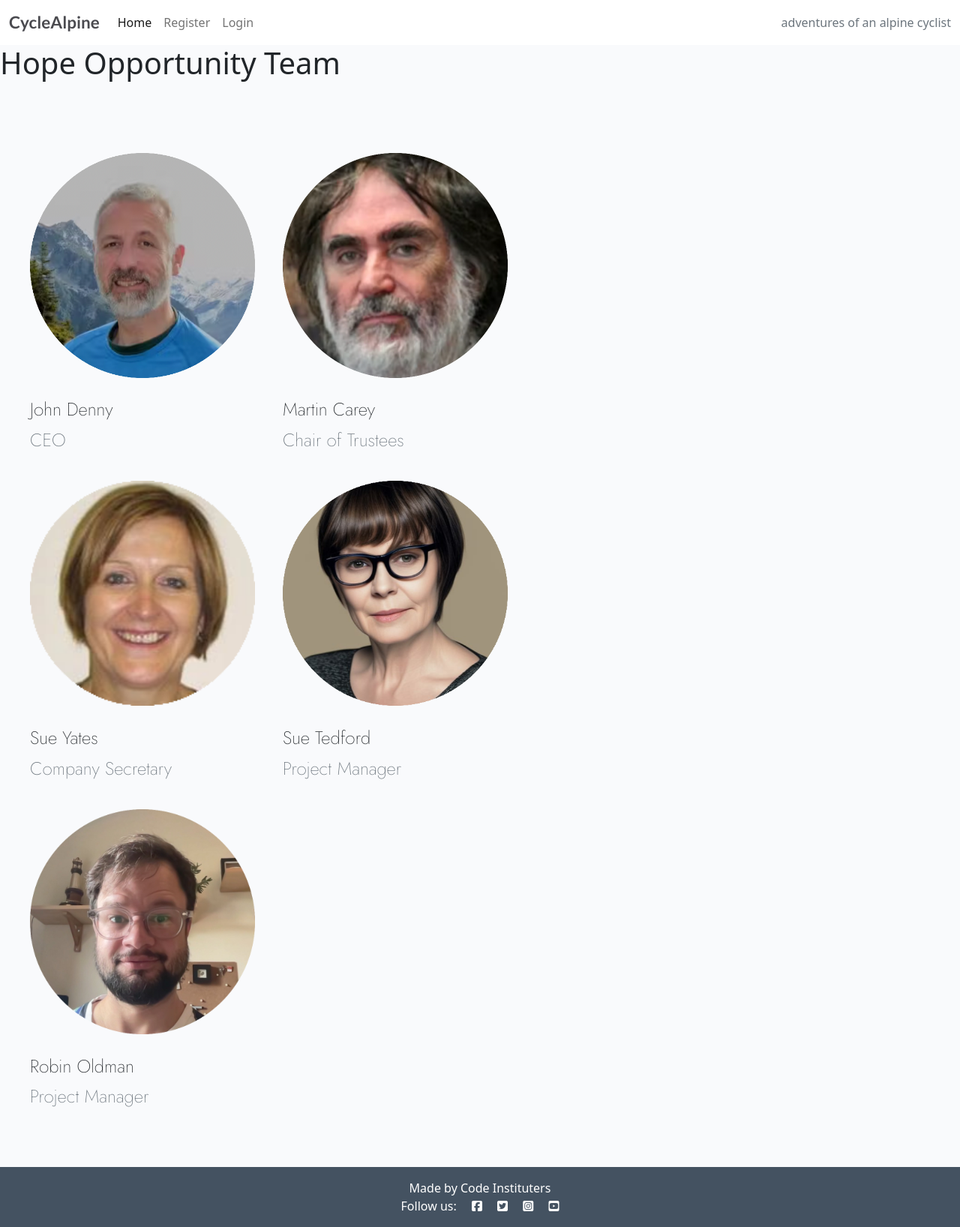
After one commit to robinoldman/cycle-site1, a Django app: page /team/ in a window 1280 px wide. The commit adds this page. Shown: the whole page at 75% size. Run offline with Django 3.2, Linux system fonts and the light colour scheme; some libraries are stand-ins or nearby versions.

Commit message:
add contacts page with photos of staff to team.html

```diff
--- a/cycle_site/urls.py
+++ b/cycle_site/urls.py
@@ -2,7 +2,7 @@ from . import views
 from django.urls import path
 from .views import event_detail
 from .views import set_routes
-from .views import millstatt_routes, villach_routes, wortersee_routes, badkleinkircheim_routes
+from .views import millstatt_routes, villach_routes, wortersee_routes, badkleinkircheim_routes, team_page
 
 
 urlpatterns = [
@@ -23,6 +23,7 @@ urlpatterns = [
     path('wortersee-routes/', wortersee_routes, name='wortersee'),
     path('badkleinkircheim-routes/', badkleinkircheim_routes, name='badkleinkircheim'),
     path('set_routes/', views.set_routes, name='set_routes'),
+    path('team/', team_page, name='team'),
     path('own_route_post/', views.own_route_post.as_view(), name='own_route_post'),
     path('<slug:slug>/', views.PostDetail.as_view(), name='post_detail'),
 
--- a/cycle_site/views.py
+++ b/cycle_site/views.py
@@ -47,6 +47,8 @@ def villach_routes(request):
     vill_routes = Route.objects.filter(route='villach')
     return render(request, 'villach_routes.html', {'routes': vill_routes})
 
+def team_page(request):
+    return render(request, 'team.html')
 
 def create_event(request):
     if request.method == 'POST':
--- a/static/css/style.css
+++ b/static/css/style.css
@@ -63,12 +63,14 @@ body {
 
 }
 .color-block1{
-    background-color:#488fff5c;
+    background-color:#acacac5c;
 
 }
 
 .row{
     padding: 40px;
+    font-family: Jost, sans-serif;
+    font-size: 3vh;
 
 }
 
--- a/templates/base.html
+++ b/templates/base.html
@@ -17,6 +17,9 @@
         integrity="sha384-gtEjrD/SeCtmISkJkNUaaKMoLD0//ElJ19smozuHV6z3Iehds+3Ulb9Bn9Plx0x4" crossorigin="anonymous">
         </script>
     <script src="https://kit.fontawesome.com/f012b4df15.js" crossorigin="anonymous"></script>
+    <style>
+        @import url('https://fonts.googleapis.com/css2?family=Jost:wght@200&display=swap');
+        </style>
     <link rel="stylesheet" href="{% static 'css/style.css' %}">
     <link rel="stylesheet" href="">
 </head>
--- a/templates/map.html
+++ b/templates/map.html
@@ -27,7 +27,7 @@
 </div>
 <div class="intro">
   <div class="row">
-    <div class="col-6 col-md-4"><img src="../static/images/austria_Fotor.jpg" alt="Image Description"></div>
+    <div class="col-6 col-md-4"><img src="https://images.pexels.com/photos/358532/pexels-photo-358532.jpeg?auto=compress&cs=tinysrgb&w=1260&h=750&dpr=2" alt="Image Description"></div>
     <div class="col-md-8">
       Embark on breathtaking routes that wind through scenic landscapes, from snow-capped peaks to rolling meadows. Feel the rush as you conquer challenging mountain passes, rewarded with awe-inspiring panoramic views at every turn.</div>
       <br><br>
@@ -55,7 +55,9 @@
     <div class="row">
       <div class="col-12 col-md-6 col-lg-3 mb-4">
         <div class="text-light image-container">
-          <img class="menu-image" src="https://images.pexels.com/photos/2270328/pexels-photo-2270328.jpeg?auto=compress&cs=tinysrgb&w=1260&h=750&dpr=2" alt="Austria Image">
+          <a href="team.html">
+          <img class="menu-image"  src="https://images.pexels.com/photos/2270328/pexels-photo-2270328.jpeg?auto=compress&cs=tinysrgb&w=1260&h=750&dpr=2" alt="Austria Image">
+          </a>
           <div class="overlay">
             <div class="overlay-content">publish a new route</div>
           </div>
--- /dev/null
+++ b/templates/team.html
@@ -0,0 +1,41 @@
+{% extends "base.html" %}
+{% block content %}
+<h1 class="title">Hope Opportunity Team</h1><br><br>
+
+<div class="col-sm-9 col-sm-offset-3 col-md-10 col-md-offset-2 main">
+
+    <div class="row placeholders">
+  <div class="col-xs-12 col-sm-6 col-md-4 placeholder">
+    <img src="../static/images/john1.png" class="img-responsive" alt="Generic placeholder thumbnail" width="200" height="200">
+    <h4><br>John Denny</h4>
+    <span class="text-muted">CEO<br><br></span>
+  </div>
+  <div class="col-xs-12 col-sm-6 col-md-4 placeholder">
+    <img src="../static/images/martin1.png" class="img-responsive" alt="Generic placeholder thumbnail" width="200" height="200">
+    <h4><br>Martin Carey<br></h4>
+    <span class="text-muted">Chair of Trustees<br><br></span>
+  </div>
+  <div class="clearfix visible-sm"></div>
+  <div class="col-xs-12 col-sm-6 col-md-4 placeholder">
+    <img src="../static/images/sue1.png" class="img-responsive" alt="Generic placeholder thumbnail" width="200" height="200">
+    <h4><br>Sue Yates</h4>
+    <span class="text-muted">Company Secretary<br><br></span>
+  </div>
+
+  <div class="col-xs-12 col-sm-6 col-md-4 placeholder">
+    <img src="../static/images/suet.png" class="img-responsive" alt="Generic placeholder thumbnail" width="200" height="200">
+    <h4><br>Sue Tedford</h4>
+    <span class="text-muted">Project Manager<br><br></span>
+  </div>
+  <div class="clearfix visible-sm"></div>
+  <div class="col-xs-12 col-sm-6 col-md-4 placeholder">
+    <img src="../static/images/robin1.png" class="img-responsive" alt="Generic placeholder thumbnail" width="200" height="200">
+    <h4><br>Robin Oldman</h4>
+    <span class="text-muted">Project Manager<br><br></span>
+  </div>
+</div>
+
+
+
+</div>
+{% endblock %}
```
Also changed, not shown: static/images/john1.png (added), static/images/martin1.png (added), static/images/robin1.png (added), static/images/sue1.png (added), static/images/suet.png (added).
